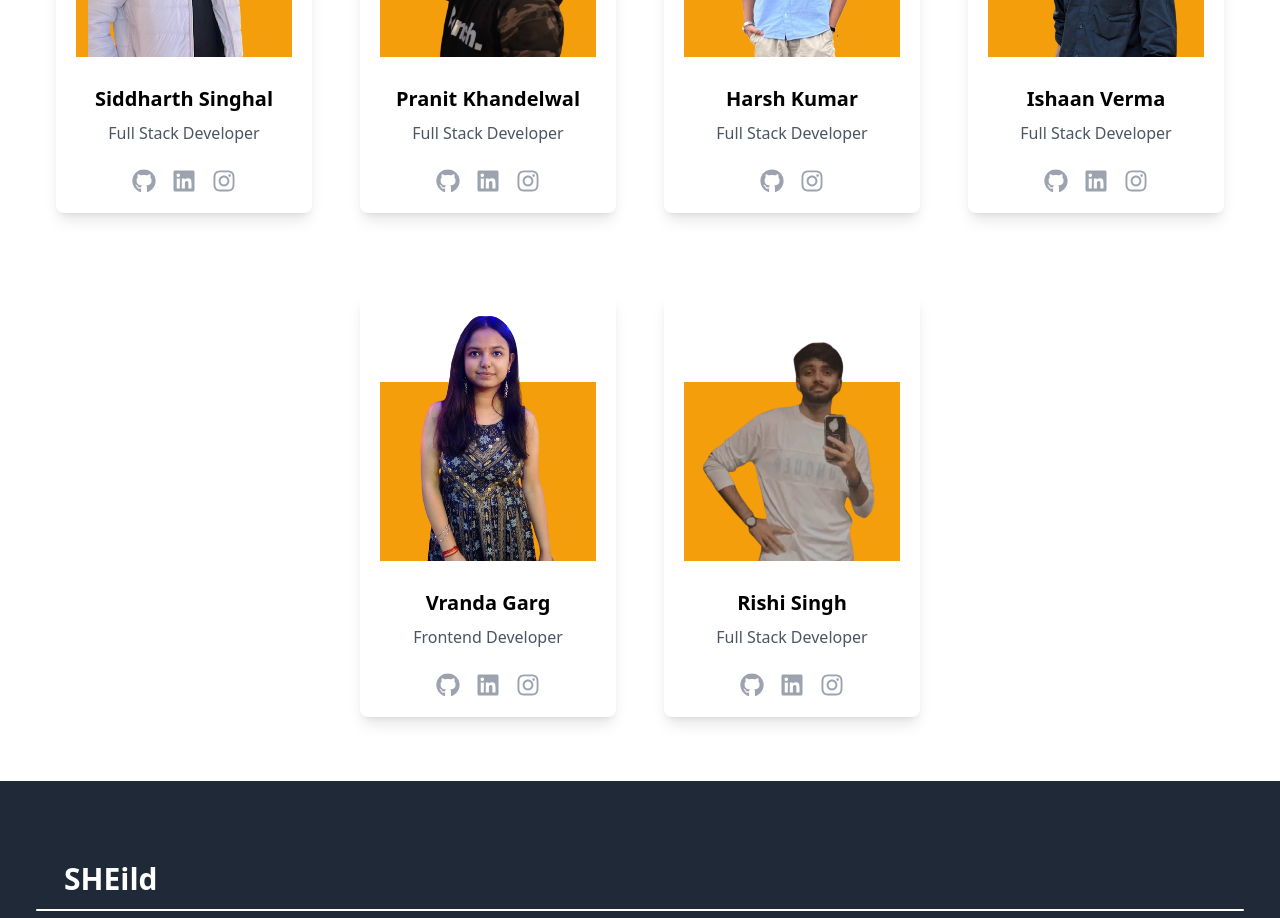
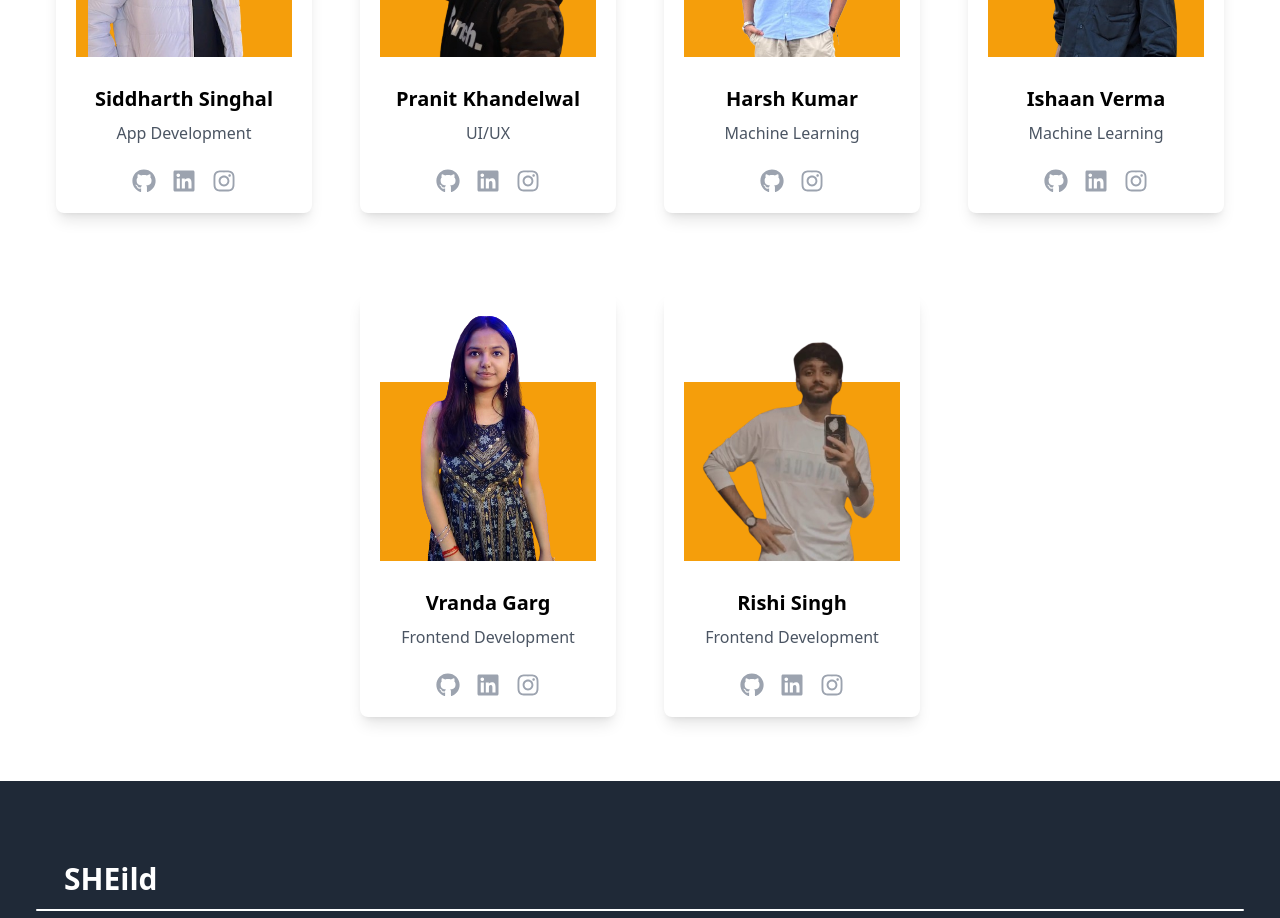
Before and after one commit to VrandaaGarg/SHEild, a React (Vite) app: page / in a window 1280 px wide. Shown: the part 920-1838 px from the top of the page. Built offline with nearby package versions, Linux system fonts and the light colour scheme.

Commit message:
team role changes done

```diff
--- a/src/Components/Team.jsx
+++ b/src/Components/Team.jsx
@@ -11,7 +11,7 @@ function Team() {
     {
       id: 1,
       name: "Siddharth Singhal",
-      role: "Full Stack Developer",
+      role: "App Development",
       image: "/Siddharth.png",
       insta:
         "https://www.instagram.com/siddharthsinghal_30?igsh=MWpvMjF3ZHJjOHFwNg==",
@@ -22,7 +22,7 @@ function Team() {
     {
       id: 2,
       name: "Pranit Khandelwal",
-      role: "Full Stack Developer",
+      role: "UI/UX",
       image: "/Pranit.png",
       insta: "https://www.instagram.com/pranit._11/",
       linkdn: "https://www.linkedin.com/in/pranit-khandelwal-951913269/",
@@ -31,7 +31,7 @@ function Team() {
     {
       id: 3,
       name: "Harsh Kumar",
-      role: "Full Stack Developer",
+      role: "Machine Learning ",
       image: "/Harsh.png",
       insta: "https://www.instagram.com/harshk._.14/",
       linkdn: "",
@@ -40,7 +40,7 @@ function Team() {
     {
       id: 4,
       name: "Ishaan Verma",
-      role: "Full Stack Developer",
+      role: "Machine Learning ",
       image: "/Ishan.png",
       insta: "https://www.instagram.com/ishaanv_06/",
       linkdn: "https://www.linkedin.com/in/ishaan-v/",
@@ -49,7 +49,7 @@ function Team() {
     {
       id: 5,
       name: "Vranda Garg",
-      role: "Frontend Developer",
+      role: "Frontend Development",
       image: "/Vranda.png",
       insta: "https://www.instagram.com/vranda_garg/",
       linkdn: "https://www.linkedin.com/in/vranda-garg-b68011293/",
@@ -59,7 +59,7 @@ function Team() {
     {
       id: 6,
       name: "Rishi Singh",
-      role: "Full Stack Developer",
+      role: "Frontend Development",
       image: "/Rishi.png",
       insta: "https://www.instagram.com/_rishush_",
       linkdn: "https://www.linkedin.com/in/rishush/",
```
